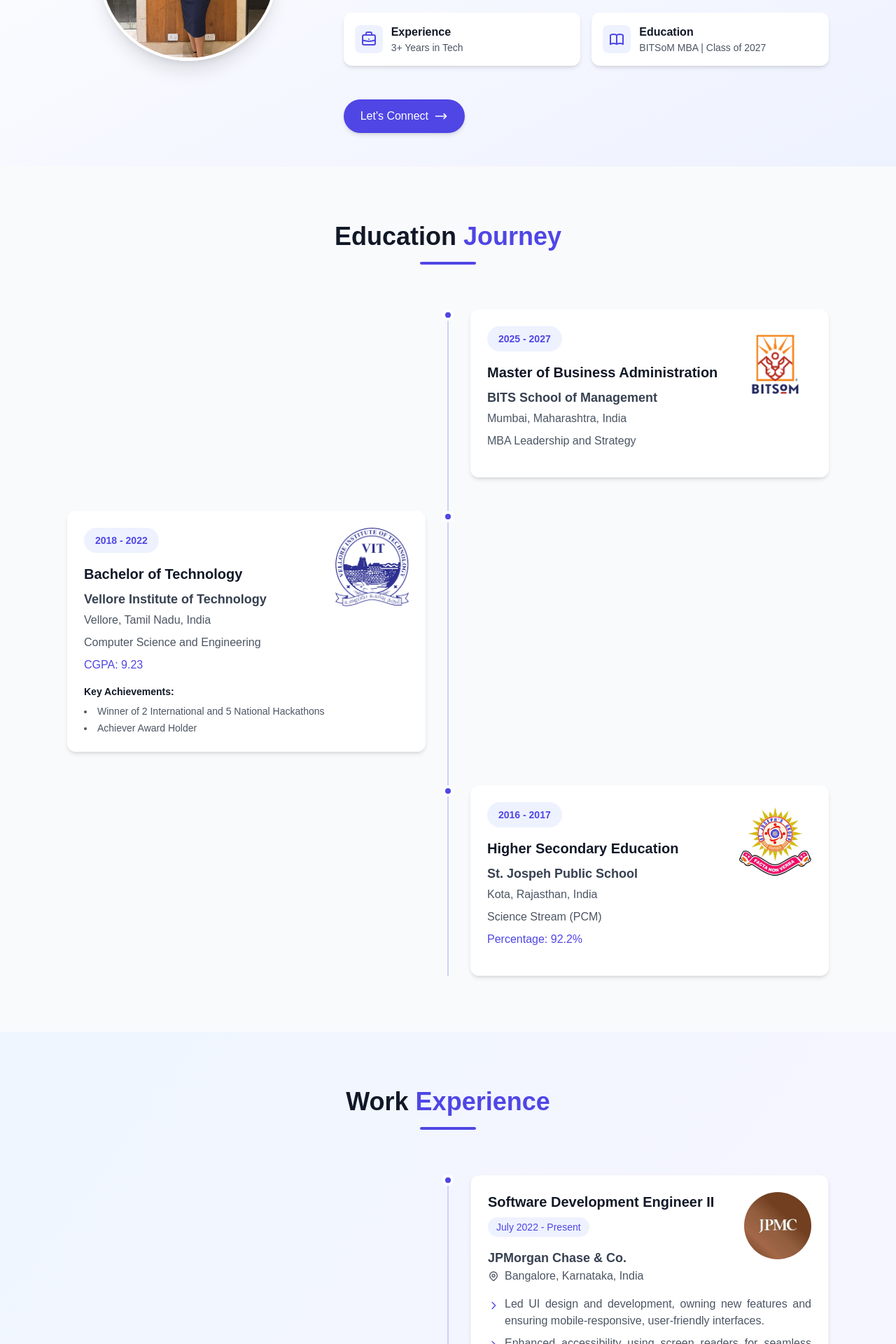
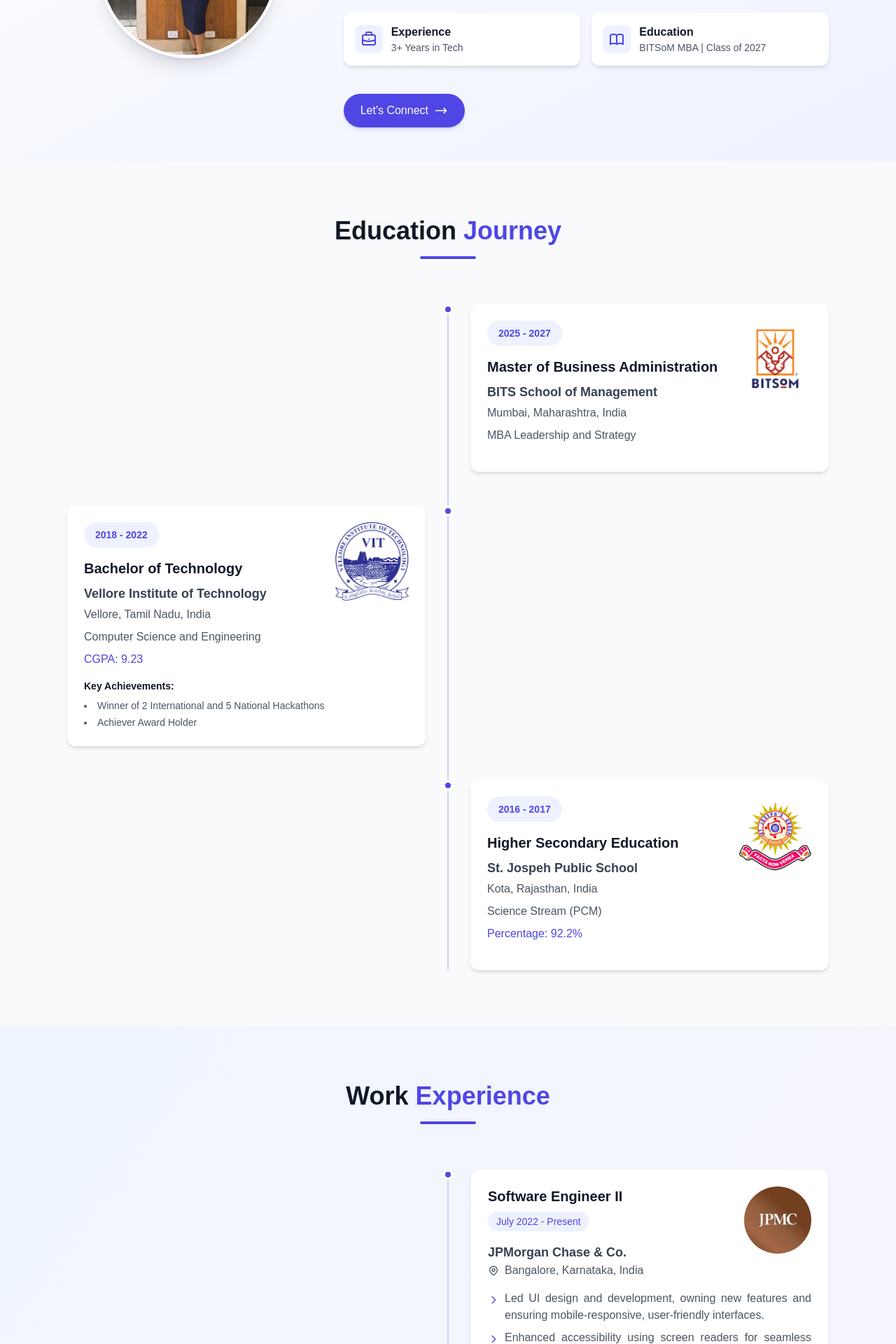
Before and after one commit to mshreya9/Portfolio-Revamped, a Next.js app: page / in a window 1280 px wide. Shown: the part 400-2320 px from the top of the page at 70% size. Built offline with nearby package versions, Linux system fonts and the light colour scheme.

Commit message:
Code Update

```diff
--- a/components/About.tsx
+++ b/components/About.tsx
@@ -85,7 +85,7 @@
               </div>
 
               {/* CTA Button */}
-              <div className="pt-4">
+              <div className="pt-2 flex justify-center lg:justify-start">
                 <a
                   href="#contact"
                   className="inline-flex items-center px-6 py-3 text-base font-medium text-white bg-indigo-600 rounded-full hover:bg-indigo-700 transition-colors shadow-md hover:shadow-lg"
--- a/components/Education.tsx
+++ b/components/Education.tsx
@@ -75,7 +75,7 @@
                 {/* Content */}
                 <div className={`ml-12 md:ml-0 md:w-1/2 ${index % 2 === 0 ? 'md:pl-8' : 'md:pr-8'}`}>
                   <div className="bg-white p-6 rounded-xl shadow-md hover:shadow-lg transition-shadow relative">
-                    <div className="absolute top-6 right-6 hidden md:block">
+                    <div className="absolute top-6 right-6 hidden lg:block">
                       {entry.logo && (
                         <div className="relative w-[105px] h-[112px] overflow-hidden">
                           <Image
--- a/components/WorkExperience.tsx
+++ b/components/WorkExperience.tsx
@@ -6,7 +6,7 @@
 
 const experienceData = [
   {
-    role: "Software Development Engineer II",
+    role: "Software Engineer II",
     company: "JPMorgan Chase & Co.",
     location: "Bangalore, Karnataka, India",
     duration: "July 2022 - Present",
```
